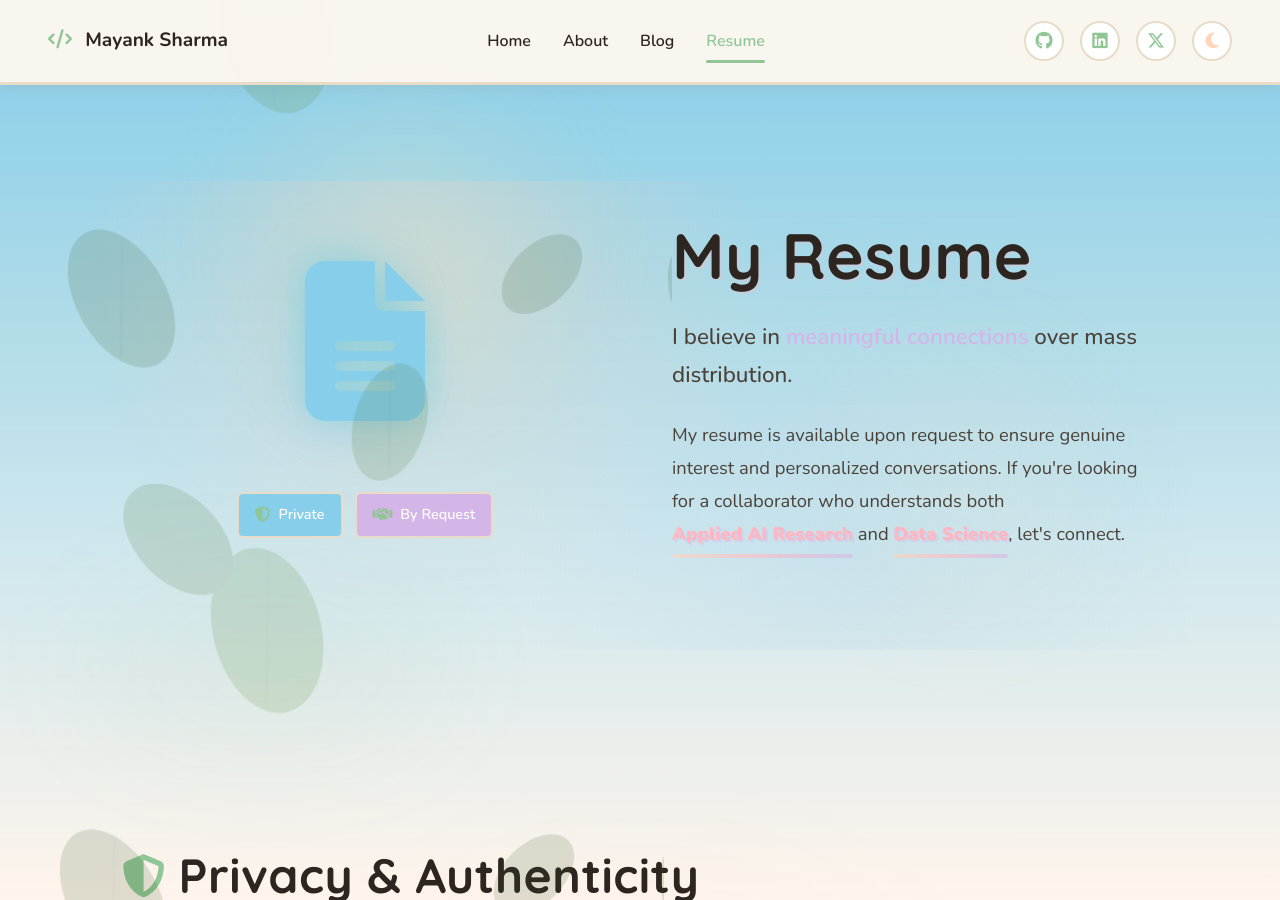
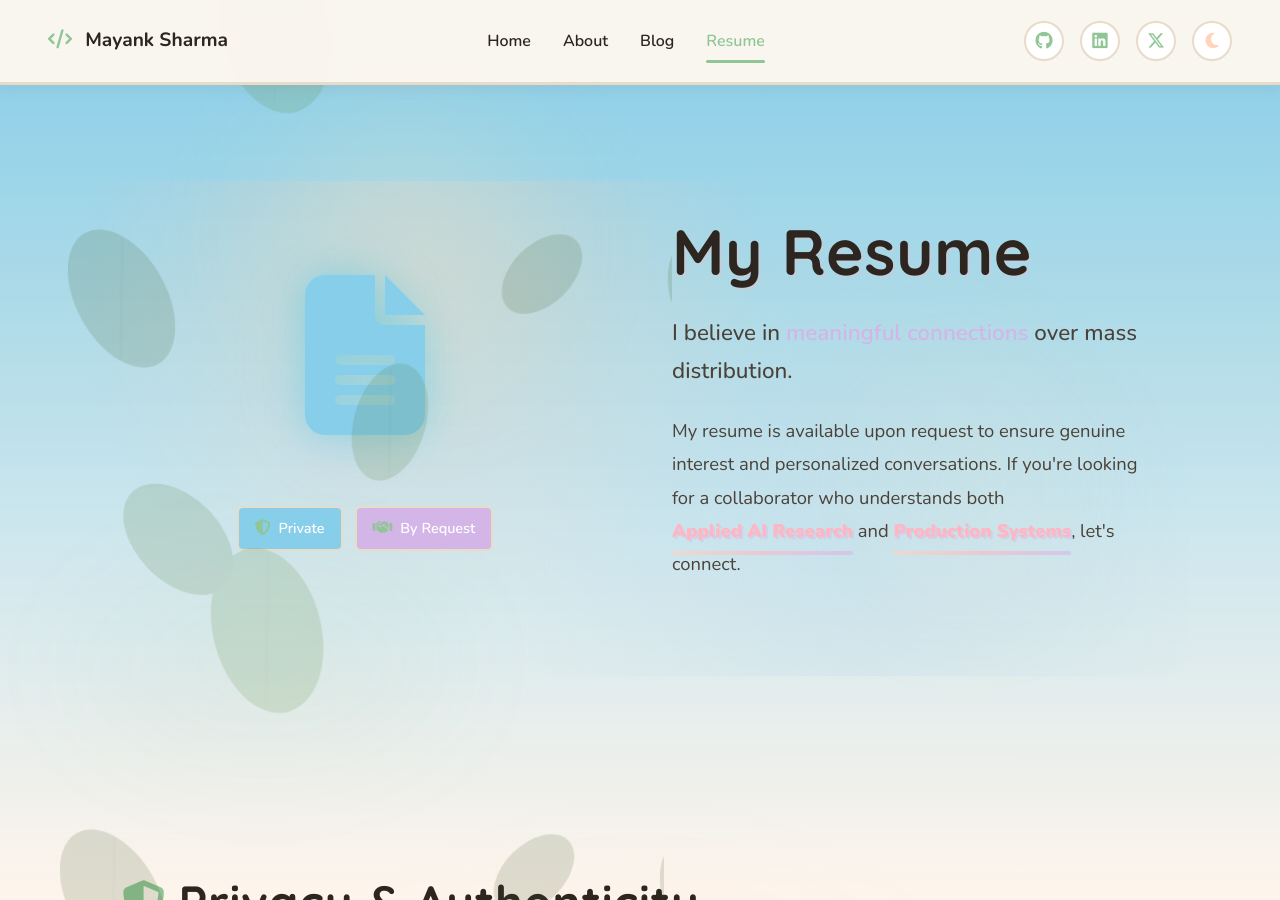
Before and after one commit to mayank1101/mayank1101.github.io, a Jekyll site: the page built from resume.html, in a window 1280 px wide and 900 px high. Built offline with Jekyll 4.4.1, drawn with Linux system fonts in a browser that asks for light colours.

Commit message:
fixed typing error

```diff
--- a/resume.html
+++ b/resume.html
@@ -36,7 +36,7 @@ description: Mayank Sharma's Resume - Available upon request. Contact me for col
                 I believe in <span style="color: var(--accent-purple); font-weight: 600;">meaningful connections</span> over mass distribution.
             </p>
             <p style="font-size: 1.15rem; line-height: 1.8; margin-bottom: 2rem; color: var(--text-muted);">
-                My resume is available upon request to ensure genuine interest and personalized conversations. If you're looking for a collaborator who understands both <span class="hero-highlight">Applied AI Research</span> and <span class="hero-highlight">Data Science</span>, let's connect.
+                My resume is available upon request to ensure genuine interest and personalized conversations. If you're looking for a collaborator who understands both <span class="hero-highlight">Applied AI Research</span> and <span class="hero-highlight">Production Systems</span>, let's connect.
             </p>
         </div>
     </div>
```
